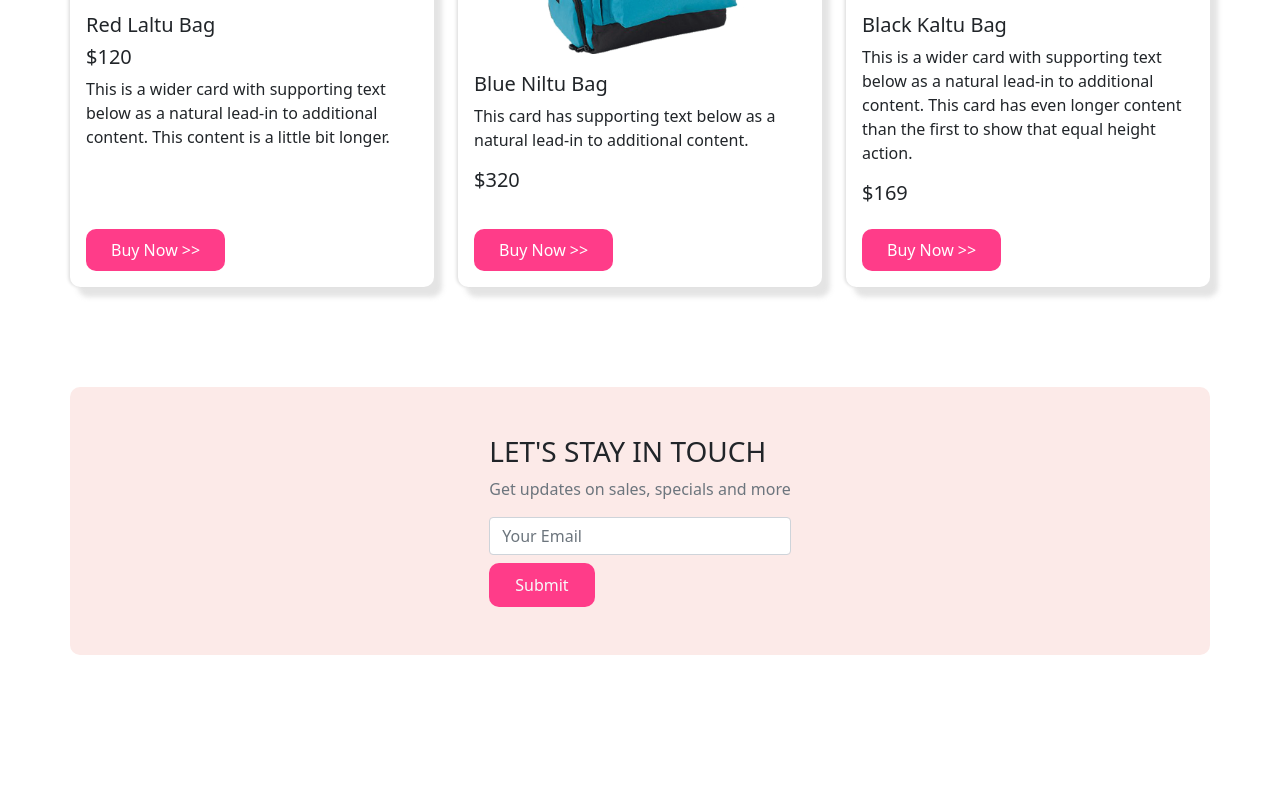
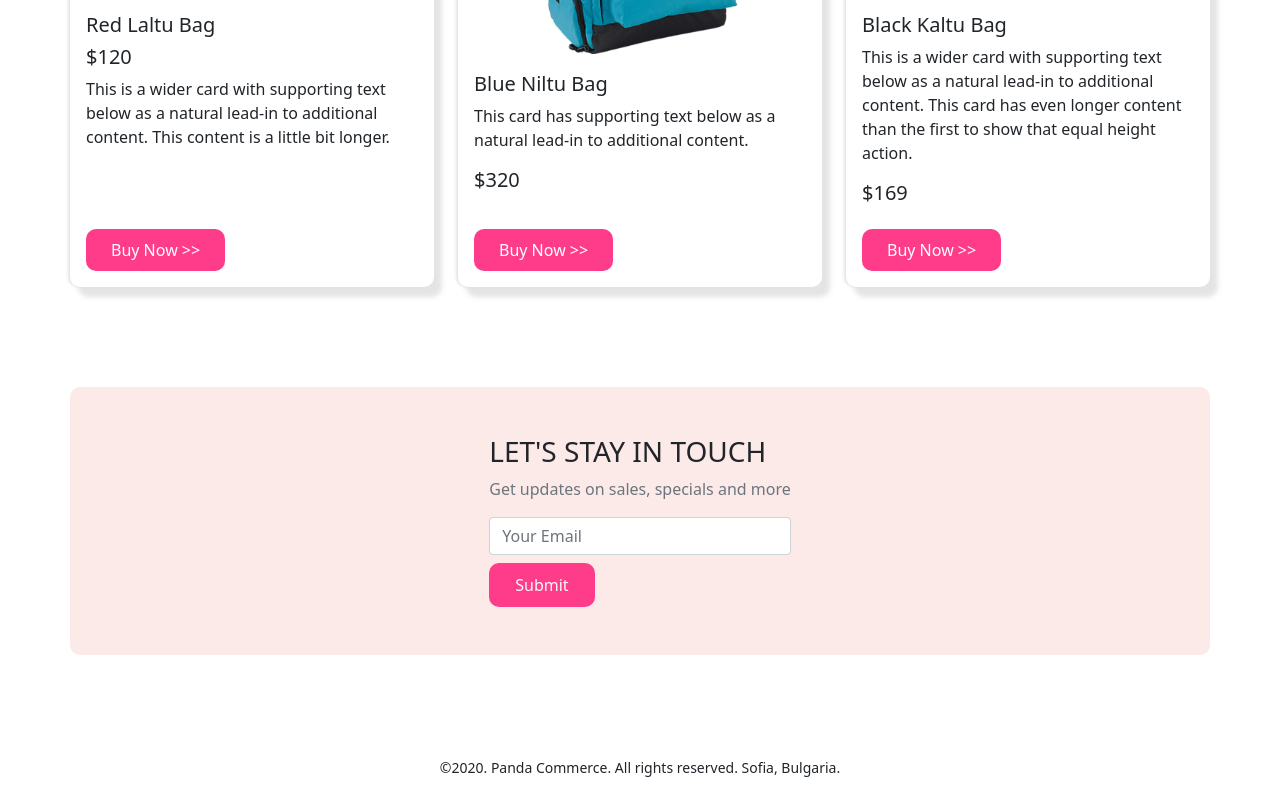
Before and after one commit to Chayti/panda-commerce-bootstrap, a plain HTML site: page index.html in a window 1280 px wide. Shown: the part 1932-2727 px from the top of the page. Before the commit the page ends 2687 px from the top, so only its background shows below. Drawn offline with Linux system fonts and the light colour scheme.

Commit message:
footer done

```diff
--- a/css/style.css
+++ b/css/style.css
@@ -1,8 +1,13 @@
-main{
+/* common styles */
+*{
     margin: 0;
     padding: 0;
+}
+
+main{
     overflow-x: hidden;
 }
+
 .container{
     margin-bottom: 100px;
     padding: 0;
@@ -12,6 +17,8 @@ h1{
     font-size: 2.5em;
 }
 
+/* header part */
+/* navbar style */
 .navbar{
     padding-top: 0;
 }
@@ -21,6 +28,7 @@ nav .container{
     padding: 8px 16px;
 }
 
+/* slider style */
 .carousel-inner{
     border-radius: 10px;
 }
@@ -46,6 +54,8 @@ nav .container{
     text-decoration: none;
 }
 
+/* main part */
+/* category style */
 .category-border{
     border-radius: 10px;
 }
@@ -67,6 +77,7 @@ nav .container{
     box-shadow: 8px 10px 5px #dededece, -.1em 0 .2em #dedede;
 }
 
+/* subscribe part style */
 .subscribe-bg{
     background-color: #fceae8;
     border-radius: 10px;
--- a/index.html
+++ b/index.html
@@ -294,6 +294,12 @@
     </main>
     <!-- main end -->
 
+    <!-- footer start -->
+    <footer class="text-center">
+        <p><small> ©2020. Panda Commerce. All rights reserved. Sofia, Bulgaria. </small></p>
+    </footer>
+    <!-- footer end -->
+
     <!-- bootstrap Script -->
     <script src="js/bootstrap.bundle.min.js"></script>
 </body>
```
